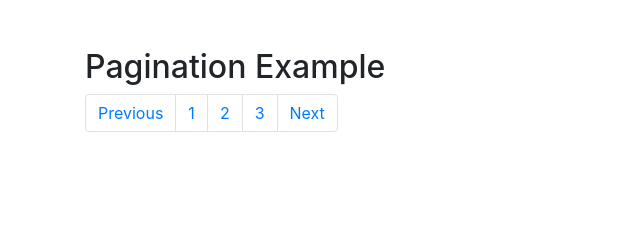
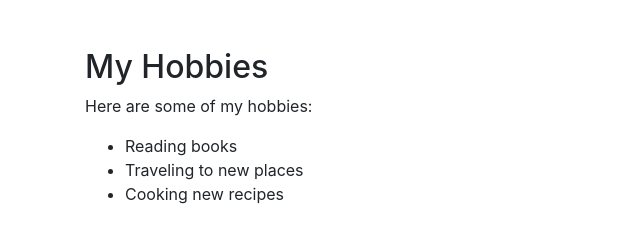
Before and after one commit to AbdullahNC0/Codingal-Modules, a plain HTML site: page MODULE4/homework/test.html in a window 1280 px wide. Shown: the whole page, without its empty margins (0-640 px from the left). Drawn offline with nearby package versions, Linux system fonts and the light colour scheme.

Commit message:
hobbySectionWithContainer.html

```diff
--- a/MODULE4/homework/test.html
+++ b/MODULE4/homework/test.html
@@ -3,24 +3,21 @@
 <head>
   <meta charset="UTF-8">
   <meta name="viewport" content="width=device-width, initial-scale=1.0">
-  <title>Simple Pagination</title>
+  <title>Hobby Section</title>
   <!-- Bootstrap CSS -->
   <link href="https://stackpath.bootstrapcdn.com/bootstrap/4.5.2/css/bootstrap.min.css" rel="stylesheet">
 </head>
 <body>
 
   <div class="container mt-5">
-    <h2>Pagination Example</h2>
-    <!-- Simple Pagination with Previous and Next -->
-    <nav>
-      <ul class="pagination">
-        <li class="page-item"><a class="page-link" href="#">Previous</a></li>
-        <li class="page-item"><a class="page-link" href="#">1</a></li>
-        <li class="page-item"><a class="page-link" href="#">2</a></li>
-        <li class="page-item"><a class="page-link" href="#">3</a></li>
-        <li class="page-item"><a class="page-link" href="#">Next</a></li>
-      </ul>
-    </nav>
+    <h2>My Hobbies</h2>
+    <p>Here are some of my hobbies:</p>
+
+    <ul>
+      <li>Reading books</li>
+      <li>Traveling to new places</li>
+      <li>Cooking new recipes</li>
+    </ul>
   </div>
 
   <!-- Bootstrap JS -->
```
Also changed, not shown: MODULE4/homework/hobbySectionWithContainer.html (added, +25 -0 lines).
